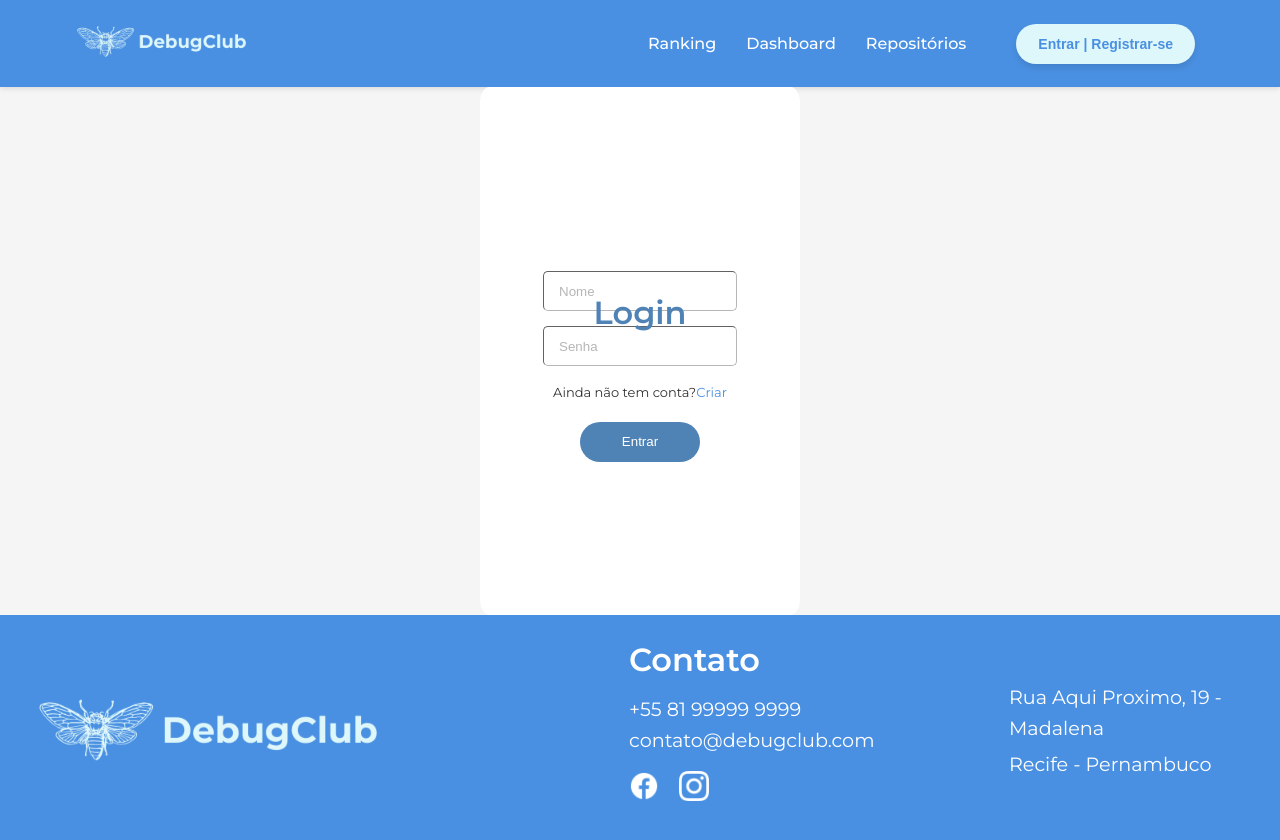
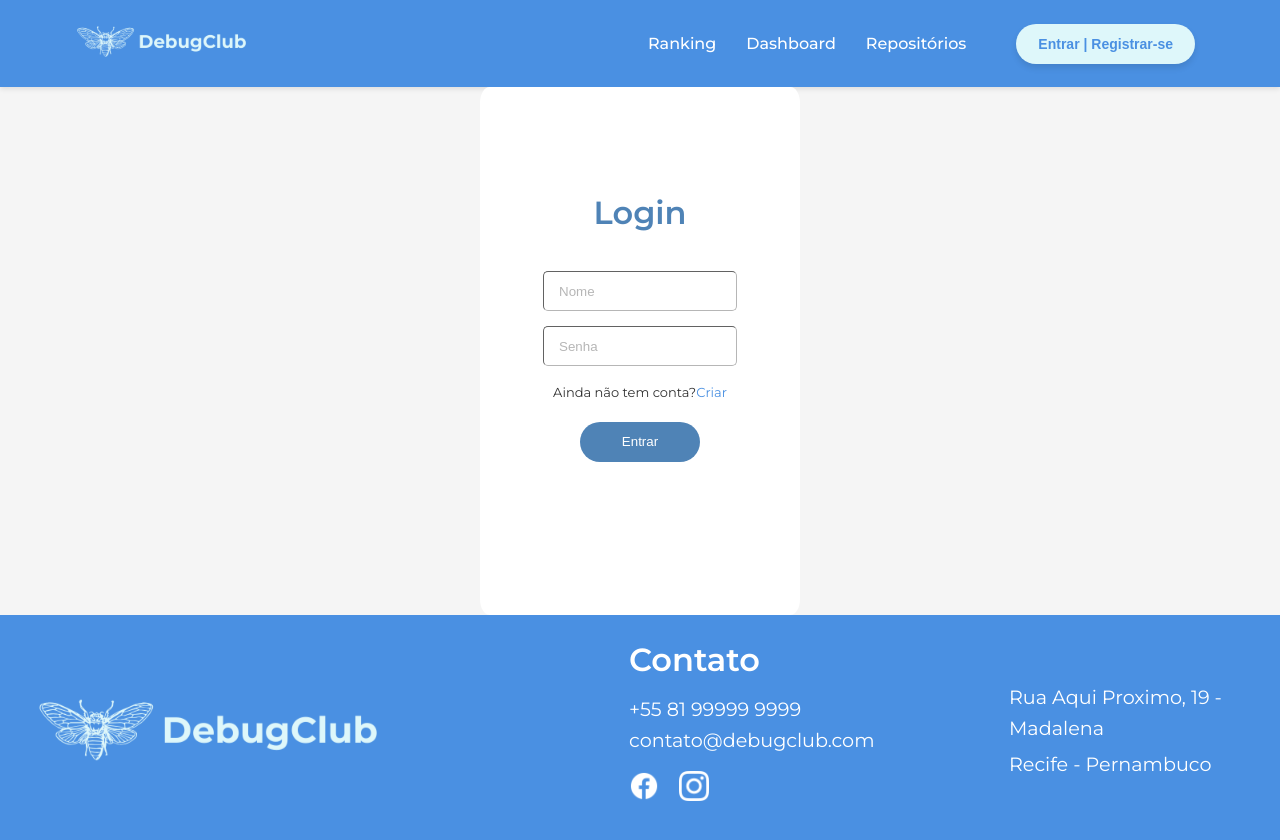
Before and after one commit to VyNas07/Debug-Club, a React (Create React App) app: page /login in a window 1280 px wide. Shown: the top 840 px of the page. Built offline with nearby package versions, Linux system fonts and the light colour scheme.

Commit message:
alteração no h1

```diff
--- a/src/pages/LoginPage/MainLogin/MainLogin.css
+++ b/src/pages/LoginPage/MainLogin/MainLogin.css
@@ -20,10 +20,12 @@
     margin-bottom: 8%;
 }
 
-.textologin {
+.text-login {
     color: #4F83B6;
     margin-bottom: 10%;
     text-align: center;
+    position: relative !important;
+    top: -20px !important;
 }
 
 .nome input,
--- a/src/pages/LoginPage/MainLogin/MainLogin.js
+++ b/src/pages/LoginPage/MainLogin/MainLogin.js
@@ -53,7 +53,7 @@ const MainLogin = () => {
       <div className="form">
         <form onSubmit={handleSubmit}>
           <div className="caixa">
-            <h1 className="textologin">Login</h1>
+            <h1 className="text-login">Login</h1>
             <div className="nome">
               <input
                 type="text"
```
